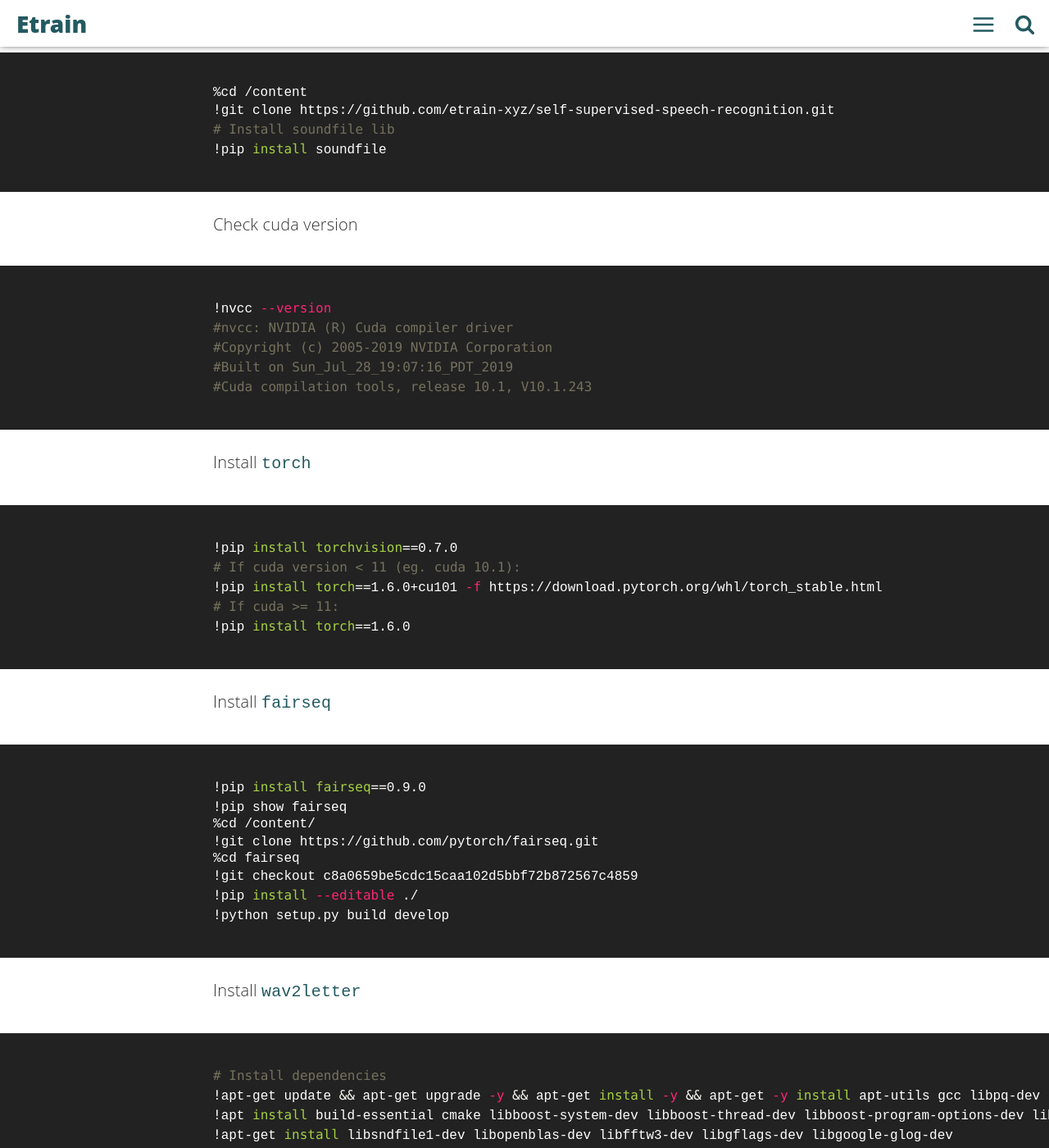
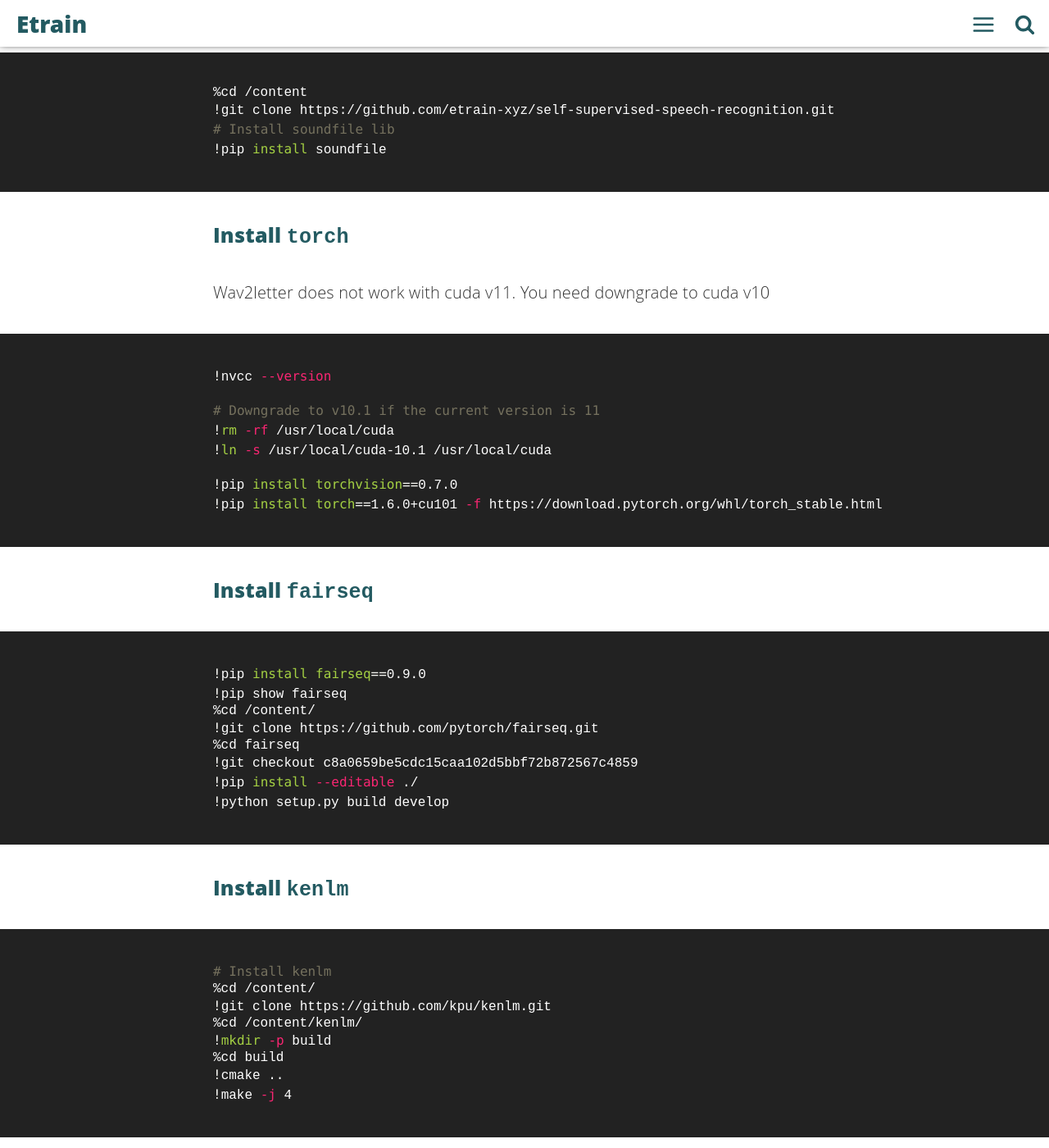
Before and after one commit to etrain-xyz/etrain, a Jekyll site: the page built from _posts/en/2021-01-15-speech-to-text.md, in a window 1280 px wide and 1400 px high, scrolled down 3364 px. Shown: the whole window at 82% size. Built offline with Jekyll 4.4.1, drawn with Linux system fonts in a browser that asks for light colours; some of the changed text lies outside the part shown.

Commit message:
fix(error install wav2letter)

````diff
--- a/_posts/en/2021-01-15-speech-to-text.md
+++ b/_posts/en/2021-01-15-speech-to-text.md
@@ -60,27 +60,23 @@
 !pip install soundfile
 ```
 
-Check cuda version
+### Install `torch`
+
+Wav2letter does not work with cuda v11. You need downgrade to cuda v10
 
 ```bash
 !nvcc --version
-#nvcc: NVIDIA (R) Cuda compiler driver
-#Copyright (c) 2005-2019 NVIDIA Corporation
-#Built on Sun_Jul_28_19:07:16_PDT_2019
-#Cuda compilation tools, release 10.1, V10.1.243
+
+# Downgrade to v10.1 if the current version is 11
+!rm -rf /usr/local/cuda
+!ln -s /usr/local/cuda-10.1 /usr/local/cuda
+
+!pip install torchvision==0.7.0
+!pip install torch==1.6.0+cu101 -f https://download.pytorch.org/whl/torch_stable.html
 ```
 
-Install `torch`
+### Install `fairseq`
 
-```bash
-!pip install torchvision==0.7.0
-# If cuda version < 11 (eg. cuda 10.1):
-!pip install torch==1.6.0+cu101 -f https://download.pytorch.org/whl/torch_stable.html
-# If cuda >= 11:
-!pip install torch==1.6.0
-```
-
-Install `fairseq`
 ```bash
 !pip install fairseq==0.9.0
 !pip show fairseq
@@ -92,14 +88,9 @@
 !python setup.py build develop
 ```
 
-Install `wav2letter`
+### Install `kenlm`
 
 ```bash
-# Install dependencies
-!apt-get update && apt-get upgrade -y && apt-get install -y && apt-get -y install apt-utils gcc libpq-dev libsndfile-dev
-!apt install build-essential cmake libboost-system-dev libboost-thread-dev libboost-program-options-dev libboost-test-dev libeigen3-dev zlib1g-dev libbz2-dev liblzma-dev
-!apt-get install libsndfile1-dev libopenblas-dev libfftw3-dev libgflags-dev libgoogle-glog-dev
-
 # Install kenlm
 %cd /content/
 !git clone https://github.com/kpu/kenlm.git
@@ -108,6 +99,16 @@
 %cd build
 !cmake ..
 !make -j 4
+```
+
+### Install `wav2letter`
+
+
+```bash
+# Install dependencies
+!apt-get update && apt-get upgrade -y && apt-get install -y && apt-get -y install apt-utils gcc libpq-dev libsndfile-dev
+!apt install build-essential cmake libboost-system-dev libboost-thread-dev libboost-program-options-dev libboost-test-dev libeigen3-dev zlib1g-dev libbz2-dev liblzma-dev
+!apt-get install libsndfile1-dev libopenblas-dev libfftw3-dev libgflags-dev libgoogle-glog-dev
 
 # Install wav2letter
 %cd /content/
````
Also changed, not shown: other parts of _posts/en/2021-01-15-speech-to-text.md (+2 -0 lines), _posts/2021-01-15-speech-to-text.md (+21 -22 lines).
